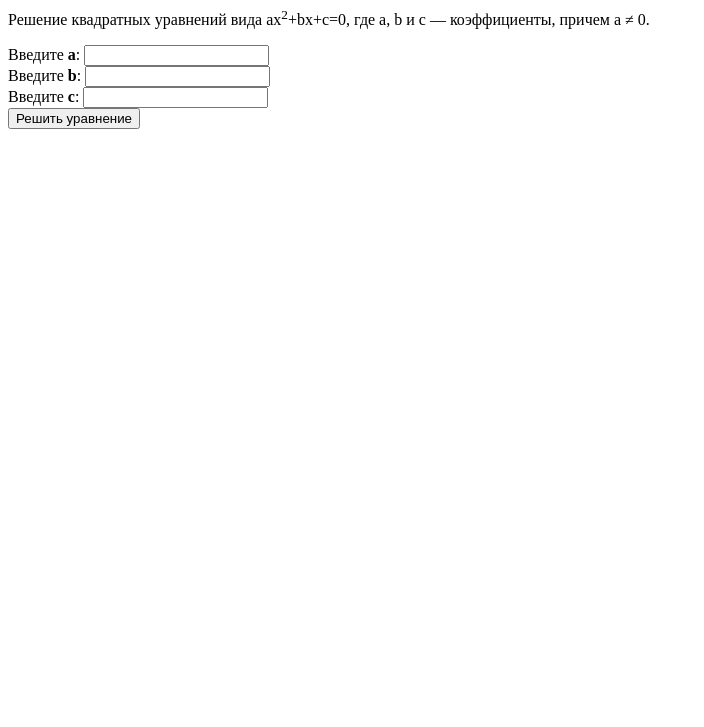
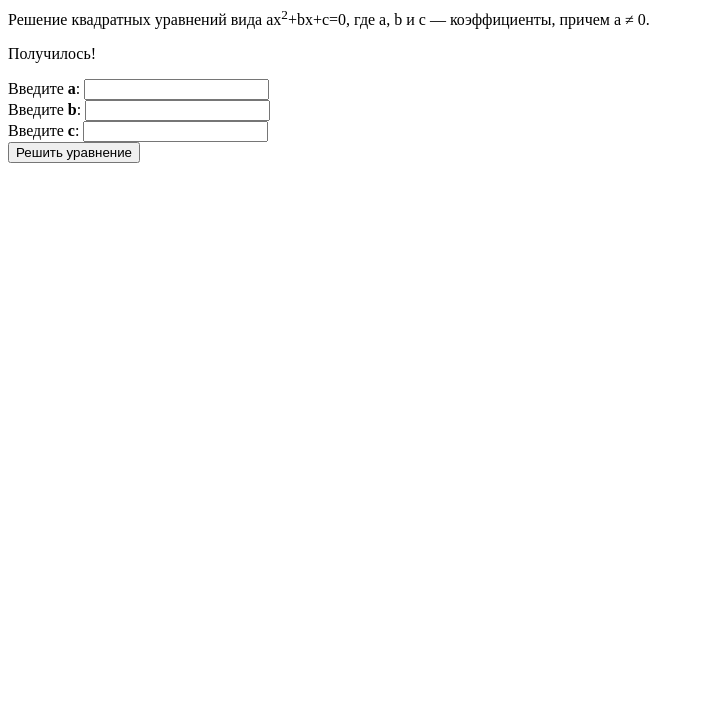
Before and after one commit to Kombalyashka/calculator, a plain HTML site: page index.html in a window 1280 px wide. Shown: the part 73-800 px from the top of the page, without its empty margins (0-704 px from the left). Drawn offline with Linux system fonts and the light colour scheme.

Commit message:
new commit

```diff
--- a/index.html
+++ b/index.html
@@ -15,6 +15,7 @@
 <body>
     <h1>Решалка квадратных уравнений</h1>
     <p>Решение квадратных уравнений вида ax<sup>2</sup>+bx+c=0, где a, b и c — коэффициенты, причем a ≠ 0.</p>
+    <p>Получилось!</p>
 </header>
 
     <form id="equation-form">
```
